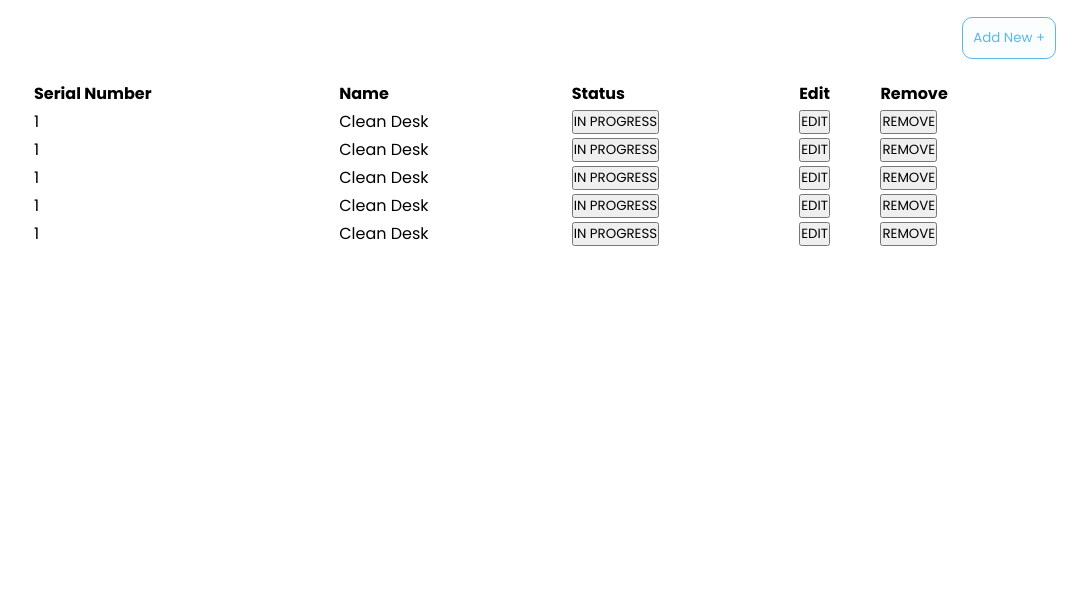
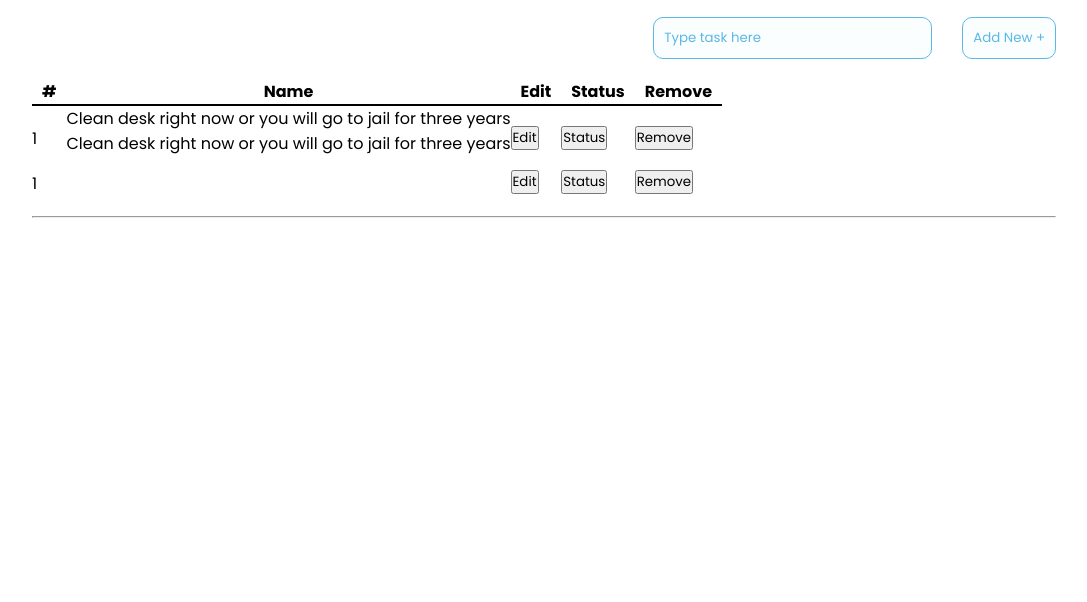
Before and after one commit to shravan-02/To-Do, a plain HTML site: page index.html in a window 1280 px wide. Shown: the part 198-800 px from the top of the page, without its empty margins (96-1183 px from the left). Drawn offline with Linux system fonts and the light colour scheme.

Commit message:
Update. Now each item added as column and not row.

```diff
--- a/index.html
+++ b/index.html
@@ -11,13 +11,78 @@
     <header></header>
     <nav>
       <div class="top-container">
-        <div class="container-title">ToDo Genie</div>
+        <div class="container-title">ToDo Genie 🧞‍♂️</div>
         <div class="tagline">Now or Never 🫵🏾</div>
         <div class="add-new">
+          <input
+            class="task-title-input"
+            type="text"
+            placeholder="Type task here"
+          />
           <button class="add-new-btn">Add New +</button>
         </div>
         <div class="task-container">
-          <table class="task-box">
+          <div class="serial-number">
+            <div class="task-title">#</div>
+            <div class="new-serial">1</div>
+            <div class="new-serial">1</div>
+          </div>
+          <div class="task-name">
+            <div class="task-title">Name</div>
+            <div class="new-task-name">
+              Clean desk right now or you will go to jail for three years
+            </div>
+            <div class="new-task-name">
+              Clean desk right now or you will go to jail for three years
+            </div>
+          </div>
+          <div class="edit">
+            <div class="task-title">Edit</div>
+            <div class="new-task-edit">
+              <button class="edit-btn">Edit</button>
+            </div>
+            <div class="new-task-edit">
+              <button class="edit-btn">Edit</button>
+            </div>
+          </div>
+          <div class="edit">
+            <div class="task-title">Status</div>
+            <div class="new-task-status">
+              <button class="status-btn">Status</button>
+            </div>
+            <div class="new-task-status">
+              <button class="status-btn">Status</button>
+            </div>
+          </div>
+          <div class="edit">
+            <div class="task-title">Remove</div>
+            <div class="new-task-remove">
+              <button class="remove-btn">Remove</button>
+            </div>
+            <div class="new-task-remove">
+              <button class="remove-btn">Remove</button>
+            </div>
+          </div>
+          <!-- <div class="task-table">
+                            <ul class="task-ul">
+                                <li class="task-title-li">
+                                    <div>#</div>
+                                    <div>Name</div>
+                                    <div>Status</div>
+                                    <div>Edit</div>
+                                    <div>Remove</div>
+                                </li>
+                                <li class="new-task-li">
+                                    <div>#</div>
+                                    <div>Hello this task is to clean my task </div>
+                                    <button>Status</button>
+                                    <button>Edit</button>
+                                    <button>Remove</button>
+                                </li>
+                            </ul> -->
+        </div>
+        <hr />
+        <!-- <table class="task-box">
             <tr class="task-table-heading">
                 <th>
                     Serial Number
@@ -70,9 +135,7 @@
                 <td><button>EDIT</button></td>
                 <td><button>REMOVE</button></td>
             </tr>
-          </table>
-
-        </div>
+          </table> -->
       </div>
     </nav>
   </body>
--- a/styles.css
+++ b/styles.css
@@ -3,6 +3,10 @@
   font-family: "Poppins", sans-serif;
   margin: 0;
   padding: 0;
+}
+
+button {
+  cursor: pointer;
 }
 
 .top-container {
@@ -27,27 +31,95 @@
 }
 
 .add-new {
+  display: flex;
   align-self: flex-end;
+  height: fit-content;
+  width: fit-content;
   margin: 20px 0;
+}
+
+.task-title-input {
+  /* width: 90%; */
+  padding: 10px;
+  margin: 0 30px;
+  border-radius: 10px;
+  background-color: rgba(193, 239, 255, 0.09);
+  border: 1px solid #5cb8e4;
+  color: #5cb8e4;
+}
+
+.task-title-input::placeholder {
+  color: #5cb8e4;
 }
 
 .add-new .add-new-btn {
   padding: 10px;
   border-radius: 10px;
   background-color: rgba(193, 239, 255, 0.09);
-    border: 1px solid #5CB8E4;
-    color: #5CB8E4;
+  border: 1px solid #5cb8e4;
+  color: #5cb8e4;
+}
+.add-new .add-new-btn:active {
+  background-color: rgba(193, 239, 255, 0.6);
 }
 
-.task-box{
+.task-box {
   width: 100%;
 }
 
-.task-box tr{
-    padding: 15px;;
+.task-box tr {
+  padding: 15px;
 }
 
 .task-box .task-table-heading {
   border-bottom: 2px solid #000;
   text-align: left;
 }
+
+.task-title-li {
+  display: flex;
+  justify-content: space-between;
+  font-weight: bolder;
+  border-bottom: 2px solid #000;
+}
+
+.new-task-li {
+  display: flex;
+  justify-content: space-between;
+  padding: 20px 0;
+  /* flex-direction: row; */
+}
+
+.task-container {
+  display: flex;
+  /* flex-wrap: wrap; */
+  flex-direction: row;
+  /* justify-content: space-between; */
+}
+
+.task-container .task-title {
+  display: flex;
+  justify-content: space-evenly;
+  border-bottom: 2px solid #000;
+  padding: 0 10px;
+  font-weight: bold;
+  align-items: center;
+}
+
+.task-container .tasks-added {
+  display: flex;
+  flex-direction: column;
+  justify-content: space-between;
+  /* align-content: baseline; */
+}
+
+.new-task-name {
+  flex-wrap: wrap;
+}
+
+.task-container .tasks-added .new-task-name, .new-serial, .new-task-edit, .new-task-status, .new-task-remove {
+    display: flex;
+    flex-wrap: wrap;
+    margin: 20px 0;
+
+}
```
Lines whose indentation alone changed are shown as unchanged.
